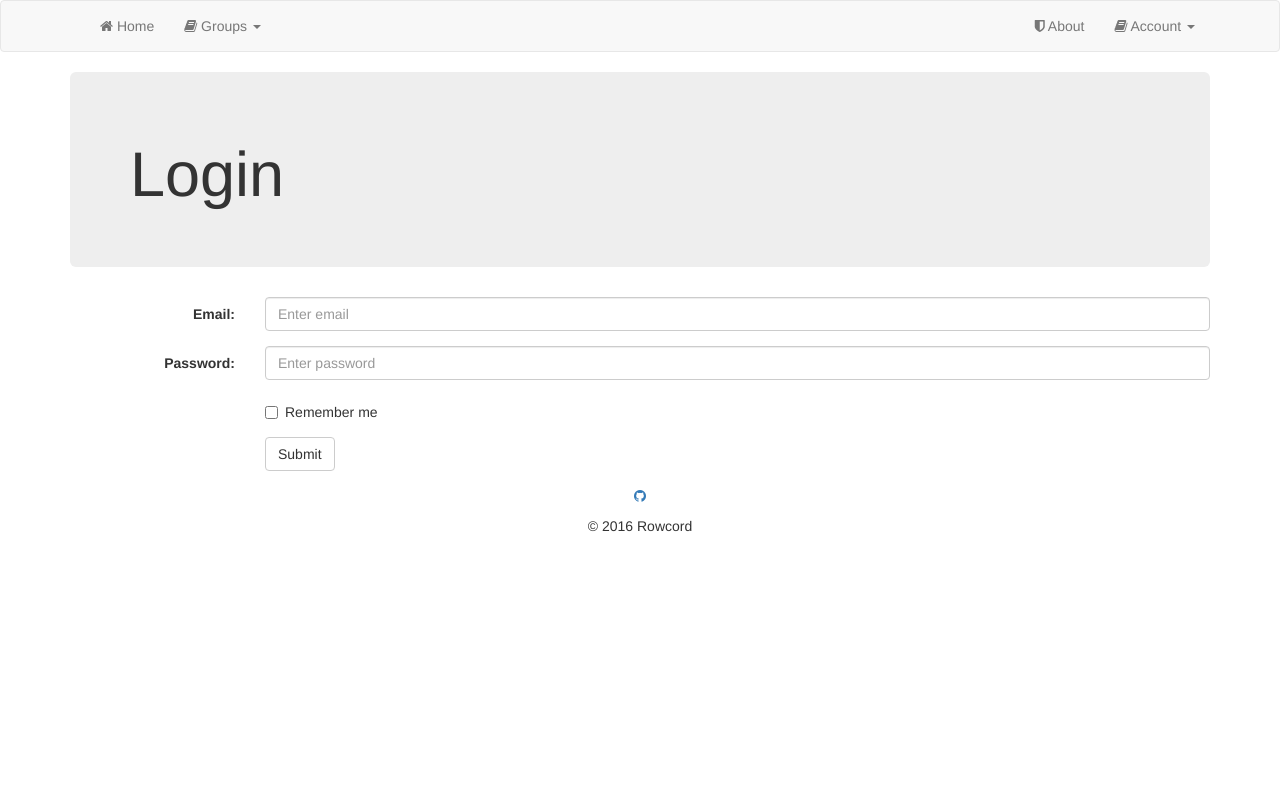
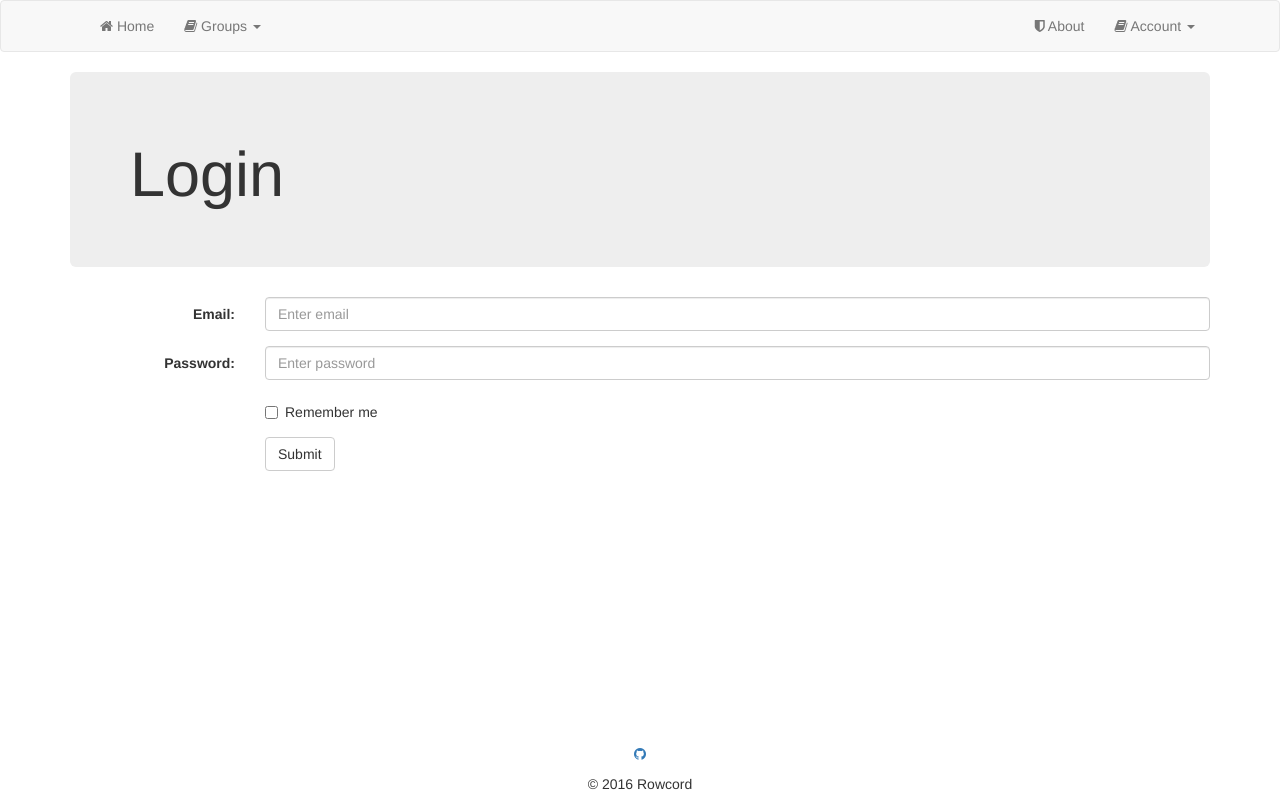
Before and after one commit to jiaweizhang/rowcord, a plain HTML site: page src/main/resources/public/index.html in a window 1280 px wide. Drawn offline with nearby package versions, Linux system fonts and the light colour scheme; some packages are replaced by stand-ins of ours; a script that the page names is missing.

Commit message:
Added sticky footer.

```diff
--- /dev/null
+++ b/src/main/resources/public/css/customstyles.css
@@ -0,0 +1,32 @@
+/*html {*/
+    /*position: relative;*/
+    /*min-height: 100%;*/
+/*}*/
+/*body {*/
+    /*!* Margin bottom by footer height *!*/
+    /*margin-bottom: 60px;*/
+/*}*/
+/*.sticky-footer {*/
+    /*position: absolute;*/
+    /*bottom: 0;*/
+    /*width: 100%;*/
+    /*!* Set the fixed height of the footer here *!*/
+    /*height: 60px;*/
+    /*background-color: #f5f5f5;*/
+/*}*/
+
+* {
+    margin: 0;
+}
+html, body {
+    height: 100%;
+}
+.sticky-wrapper {
+    min-height: 100%;
+    height: auto !important;
+    height: 100%;
+    margin: 0 auto -4em;
+}
+.sticky-footer, .sticky-push {
+    height: 4em;
+}
--- a/src/main/resources/public/index.html
+++ b/src/main/resources/public/index.html
@@ -7,6 +7,7 @@
 
     <link rel="stylesheet" href="https://maxcdn.bootstrapcdn.com/font-awesome/4.4.0/css/font-awesome.min.css">
     <link rel="stylesheet" href="https://maxcdn.bootstrapcdn.com/bootstrap/3.3.5/css/bootstrap.min.css">
+    <link rel="stylesheet" href="css/customstyles.css">
 
     <script src="http://ajax.googleapis.com/ajax/libs/angularjs/1.4.3/angular.js"></script>
     <script src="//ajax.googleapis.com/ajax/libs/angularjs/1.4.3/angular-route.js"></script>
@@ -26,6 +27,7 @@
 <!-- define angular controller -->
 <body class="Site" ng-controller="mainController">
 
+<div class="sticky-wrapper">
     <nav class="navbar navbar-default" role="navigation">
         <div class="container">
             <div class="navbar-header">
@@ -70,11 +72,29 @@
     <div id="main" class="Site-content container">
         <div ng-view></div>
     </div>
-<footer>
+    <div class="sticky-push"></div>
+</div>
+
+<div class="sticky-footer">
     <p class="text-center"><a href="https://github.com/jiaweizhang/Rowcord"><i
             class="fa fa-github"></i></a></p>
     <p class="text-center">&copy; 2016 Rowcord</p>
-</footer>
+</div>
+
+
+
+<!--<footer class="sticky-footer">-->
+    <!--<div class="container">-->
+        <!--<p class="text-center"><a href="https://github.com/jiaweizhang/Rowcord"><i-->
+                <!--class="fa fa-github"></i></a></p>-->
+        <!--<p class="text-center">&copy; 2016 Rowcord</p>-->
+    <!--</div>-->
+<!--</footer>-->
+<!--<footer>-->
+    <!--<p class="text-center"><a href="https://github.com/jiaweizhang/Rowcord"><i-->
+            <!--class="fa fa-github"></i></a></p>-->
+    <!--<p class="text-center">&copy; 2016 Rowcord</p>-->
+<!--</footer>-->
 </body>
 
 </html>
```
Lines whose indentation alone changed are shown as unchanged.
